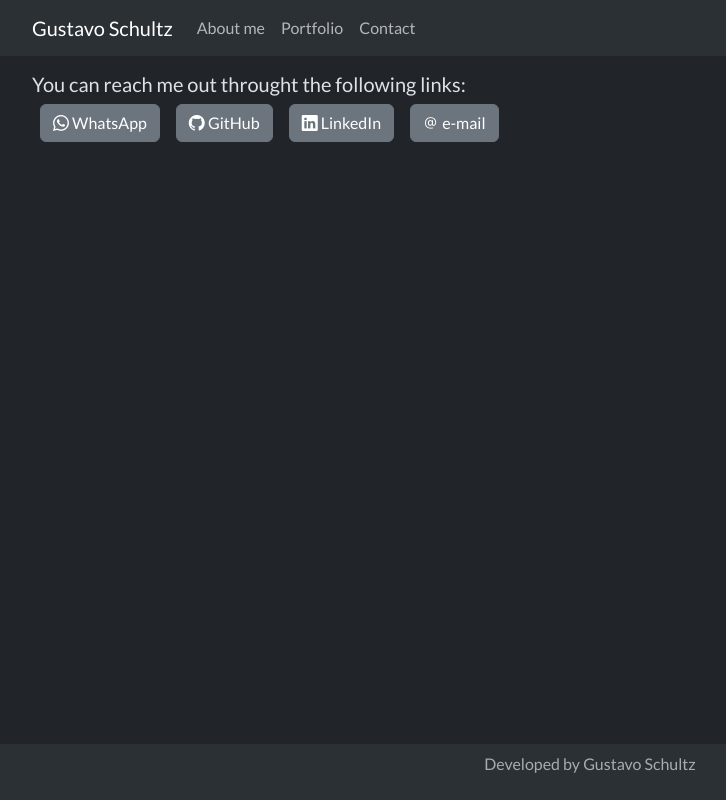
After one commit to goosekiing/gustavo-schultz-django-portfolio, a Django app: page /contact in a window 1280 px wide. The commit adds this page. Shown: the whole page, without its empty margins (50-776 px from the left). Run offline with Django 4.2, Linux system fonts and the light colour scheme.

Commit message:
adicionada pagina contact.html

```diff
--- a/portfolio/apps.py
+++ b/portfolio/apps.py
@@ -1,5 +1,4 @@
 from django.apps import AppConfig
-
 
 class PortfolioConfig(AppConfig):
     default_auto_field = 'django.db.models.BigAutoField'
--- a/portfolio/urls.py
+++ b/portfolio/urls.py
@@ -1,9 +1,10 @@
 from django.urls import path
-from portfolio.views import index, about, portfolio, project
+from portfolio.views import index, about, portfolio, project, contact
 
 urlpatterns = [
     path('', index, name='index'),
     path("about/", about, name="about"),
     path('portfolio/', portfolio, name="portfolio"),
-    path('project/<int:project_id>/', project, name='project')
+    path('project/<int:project_id>/', project, name='project'),
+    path('contact', contact, name='contact')
 ]
--- a/portfolio/views.py
+++ b/portfolio/views.py
@@ -16,3 +16,6 @@ def portfolio(request):
 def project(request, project_id):
     project = Projects.objects.get(pk=project_id)
     return render(request, "portfolio/project.html", {'project': project})
+
+def contact(request):
+    return render(request, "portfolio/contact.html")
--- a/templates/partials/header.html
+++ b/templates/partials/header.html
@@ -10,7 +10,7 @@
         <div class="navbar-nav">
           <a class="nav-link" href="{% url "about" %}">About me</a>
           <a class="nav-link" href="{% url "portfolio" %}">Portfolio</a>
-          <a class="nav-link" href="">Contact</a>
+          <a class="nav-link" href="{% url "contact" %}">Contact</a>
         </div>
       </div>
     </div>
--- /dev/null
+++ b/templates/portfolio/contact.html
@@ -0,0 +1,13 @@
+{% extends "portfolio/base.html" %}
+{% load static %}
+{% block content %}
+
+<h5>You can reach me out throught the following links:</h5>
+<div class="d-flex">
+  <a href="#" class="btn btn-secondary mx-2"><i class="bi bi-whatsapp"></i> WhatsApp</a>
+  <a href="#" class="btn btn-secondary mx-2"><i class="bi bi-github"></i> GitHub</a>
+  <a href="#" class="btn btn-secondary mx-2"><i class="bi bi-linkedin"></i> LinkedIn</a>
+  <a href="#" class="btn btn-secondary mx-2"><i class="bi bi-at"></i> e-mail</a>
+</div>
+
+{% endblock content %}
```
